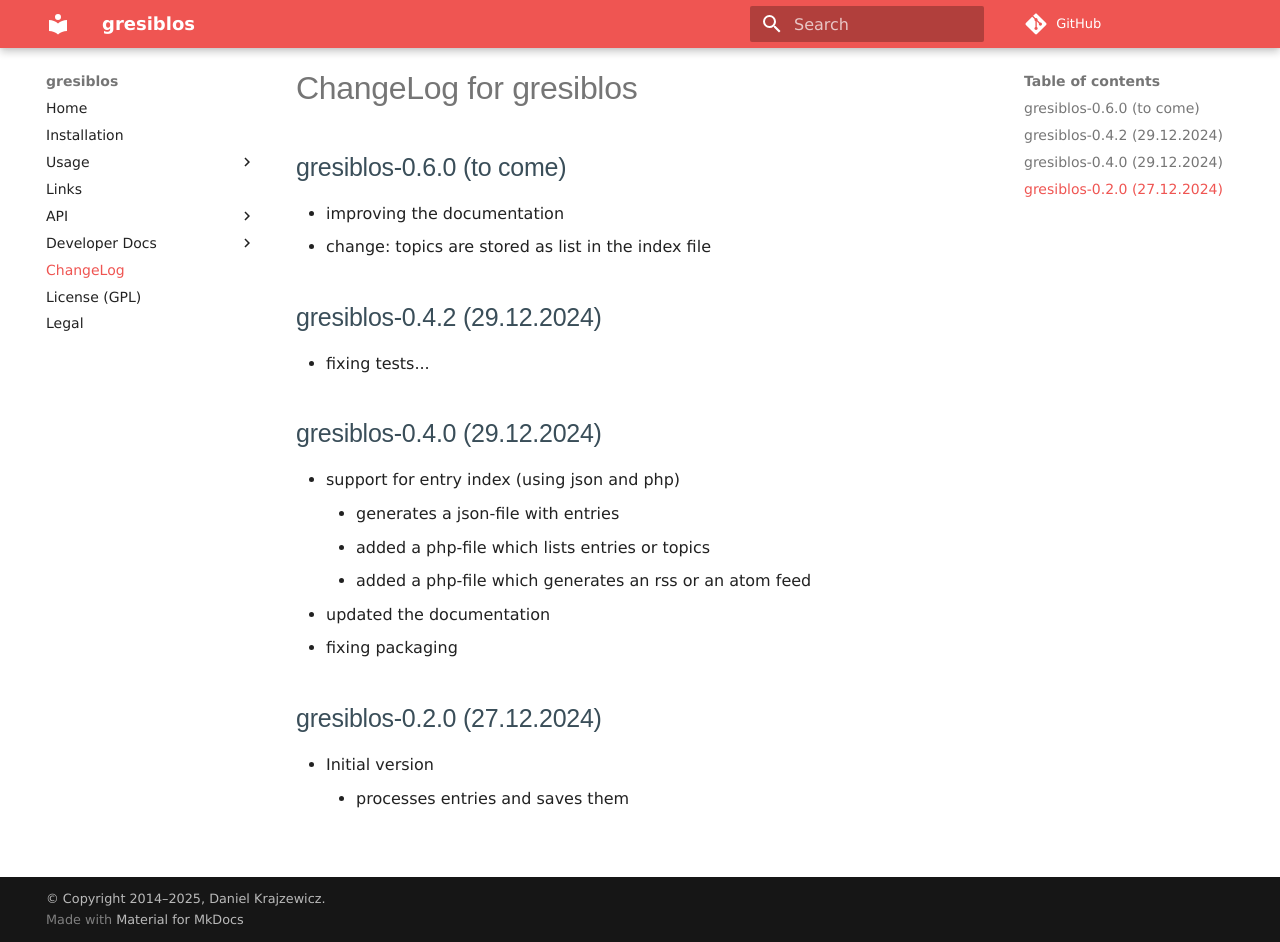
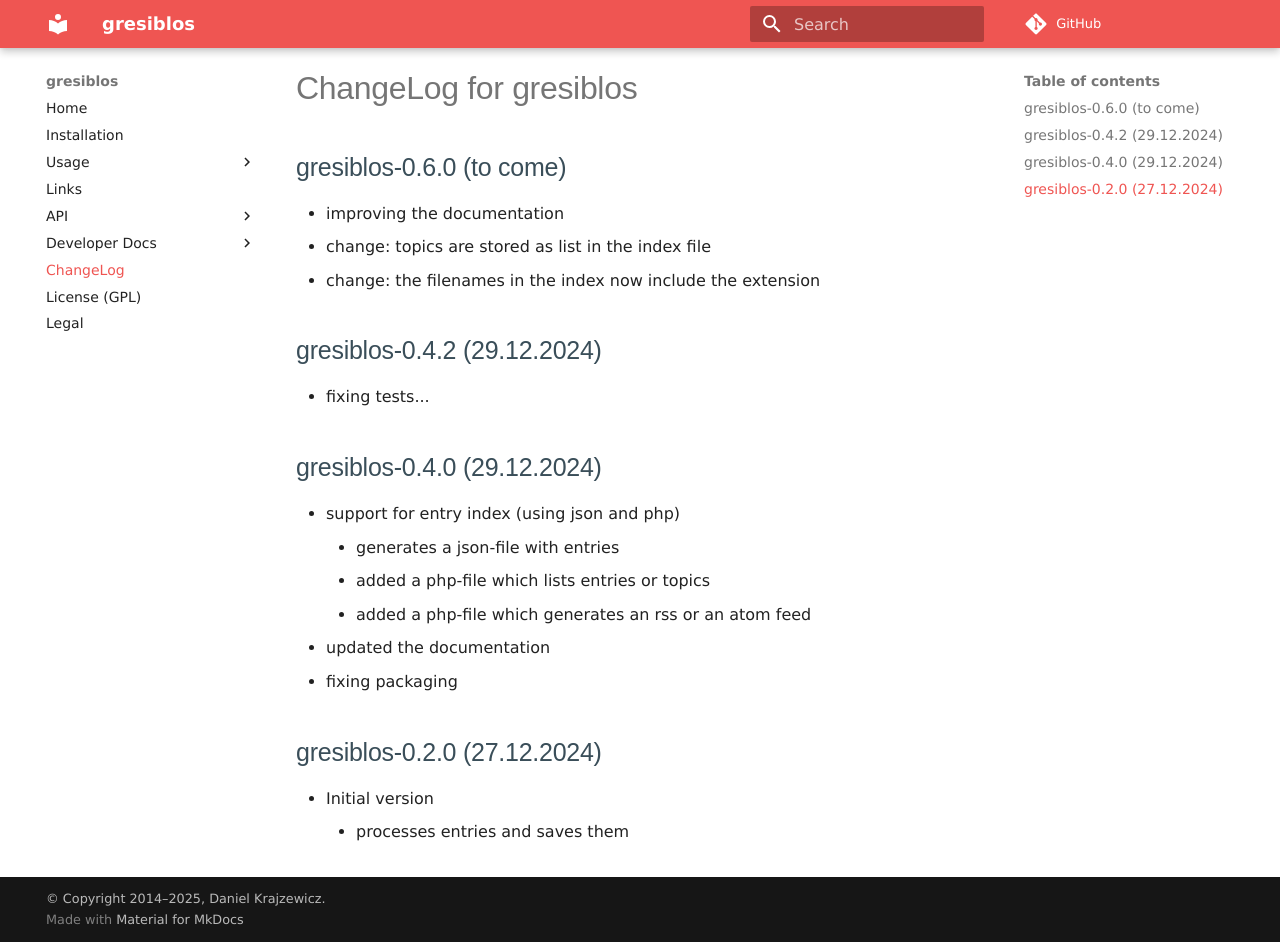
Before and after one commit to dkrajzew/gresiblos, an MkDocs documentation site: the page built from docs/changes.md, in a window 1280 px wide and 942 px high. Built offline with MkDocs 1.6.1 and Material for MkDocs 9.7.7, drawn with Linux system fonts in a browser that asks for light colours; comment, search, counter and statistics services are not loaded.

Commit message:
adding the extension to the filename in the index

```diff
--- a/docs/changes.md
+++ b/docs/changes.md
@@ -3,6 +3,7 @@
 ## gresiblos-0.6.0 (to come)
 * improving the documentation
 * change: topics are stored as list in the index file
+* change: the filenames in the index now include the extension
 
 
 ## gresiblos-0.4.2 (29.12.2024)
```
